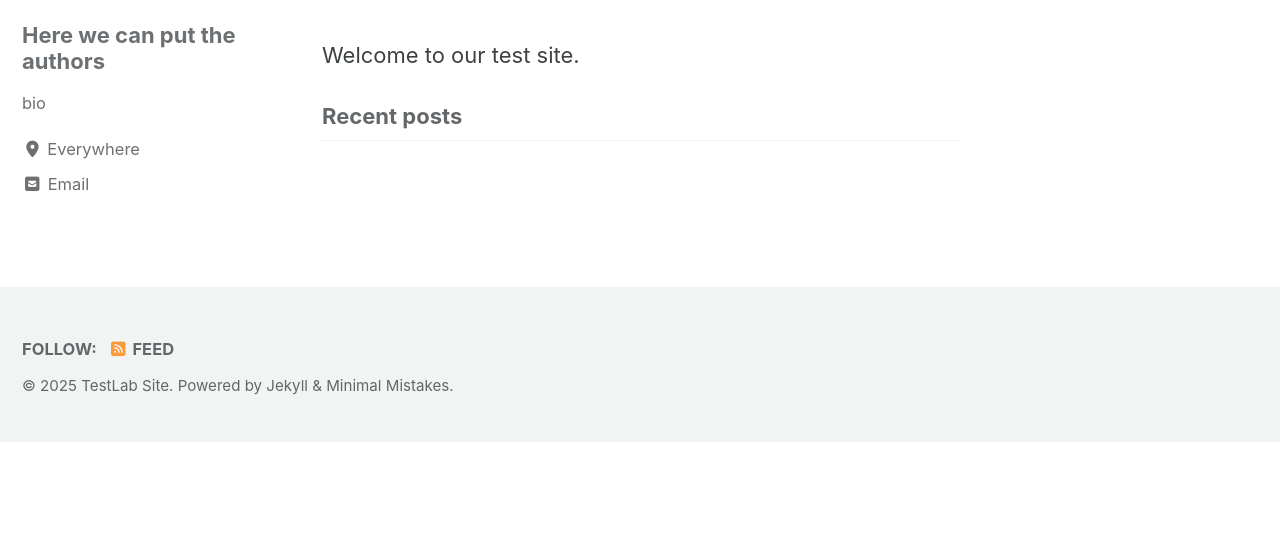
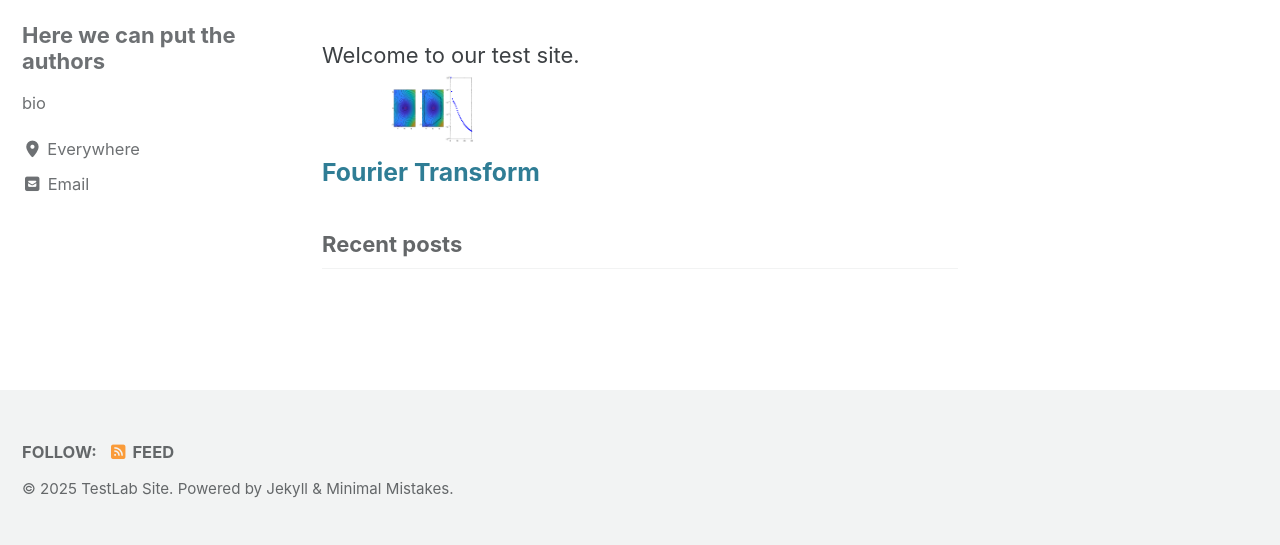
Before and after one commit to GitForTest3141592/TestLab, a Jekyll site: the page built from index.html, in a window 1280 px wide. Shown: the part 549-1094 px from the top of the page. Built offline with Jekyll 4.4.1, drawn with Linux system fonts in a browser that asks for light colours; cached includes are drawn as plain includes; the list of posts is cut into pages by our own code; before the commit the page ends 991 px from its top, so only the background shows below that.

Commit message:
Update index.html

```diff
--- a/index.html
+++ b/index.html
@@ -9,3 +9,10 @@ Welcome to our test site.
 <a href="{{ '/Fourier-Transform/' | relative_url }}">
 
 </a>
+
+<div style="display: flex; gap: 2rem;">
+  <a href="{{ '/Fourier-Transform/' | relative_url }}" style="text-align: center; text-decoration: none;">
+    <img src="{{ '/assets/images/Equi.png' | relative_url }}" alt="Fourier Transform Icon" style="width: 100px; height: auto;">
+    <h3 style="margin-top: 0.5rem;">Fourier Transform</h3>
+  </a>
+</div>
```
